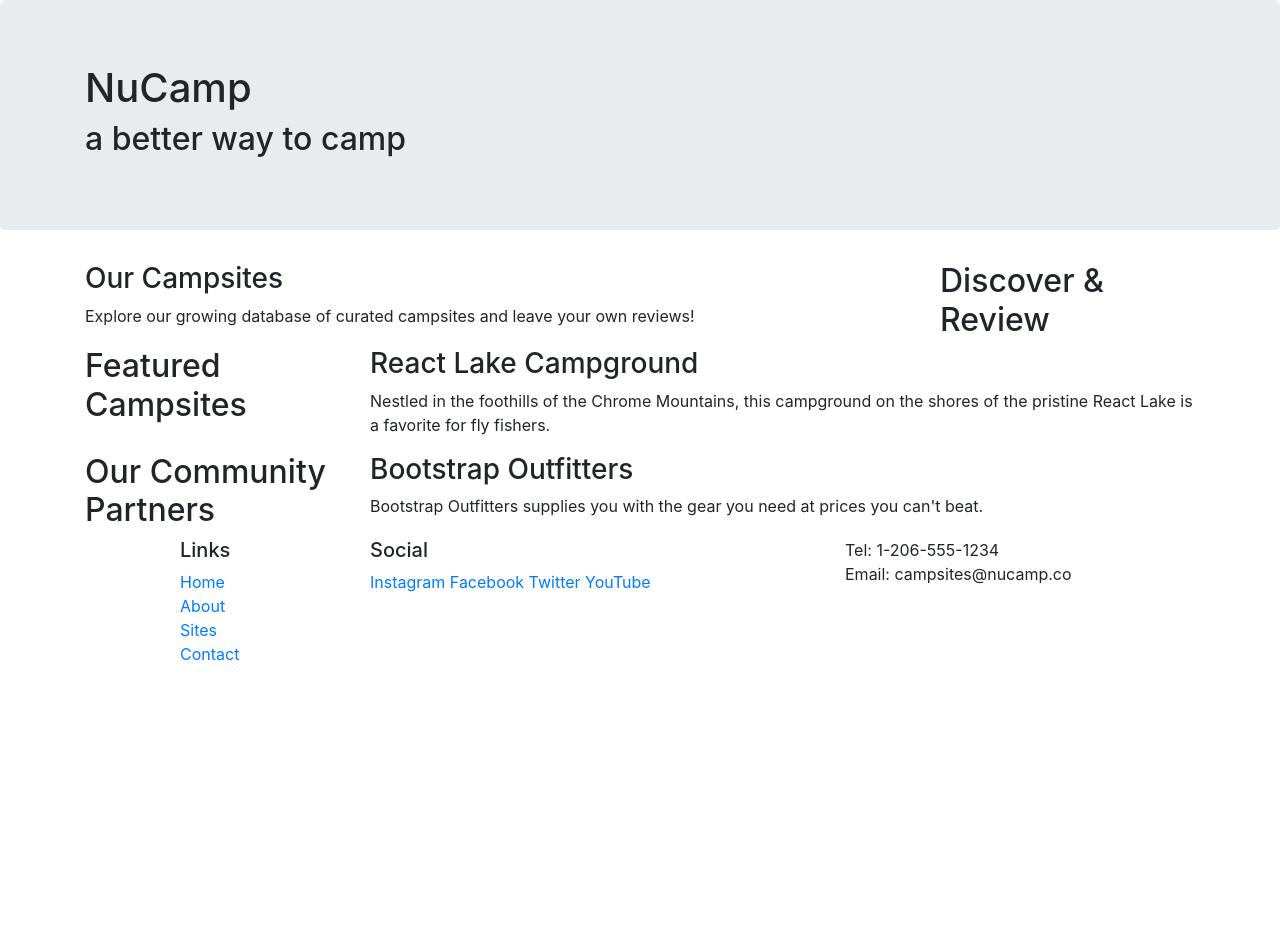
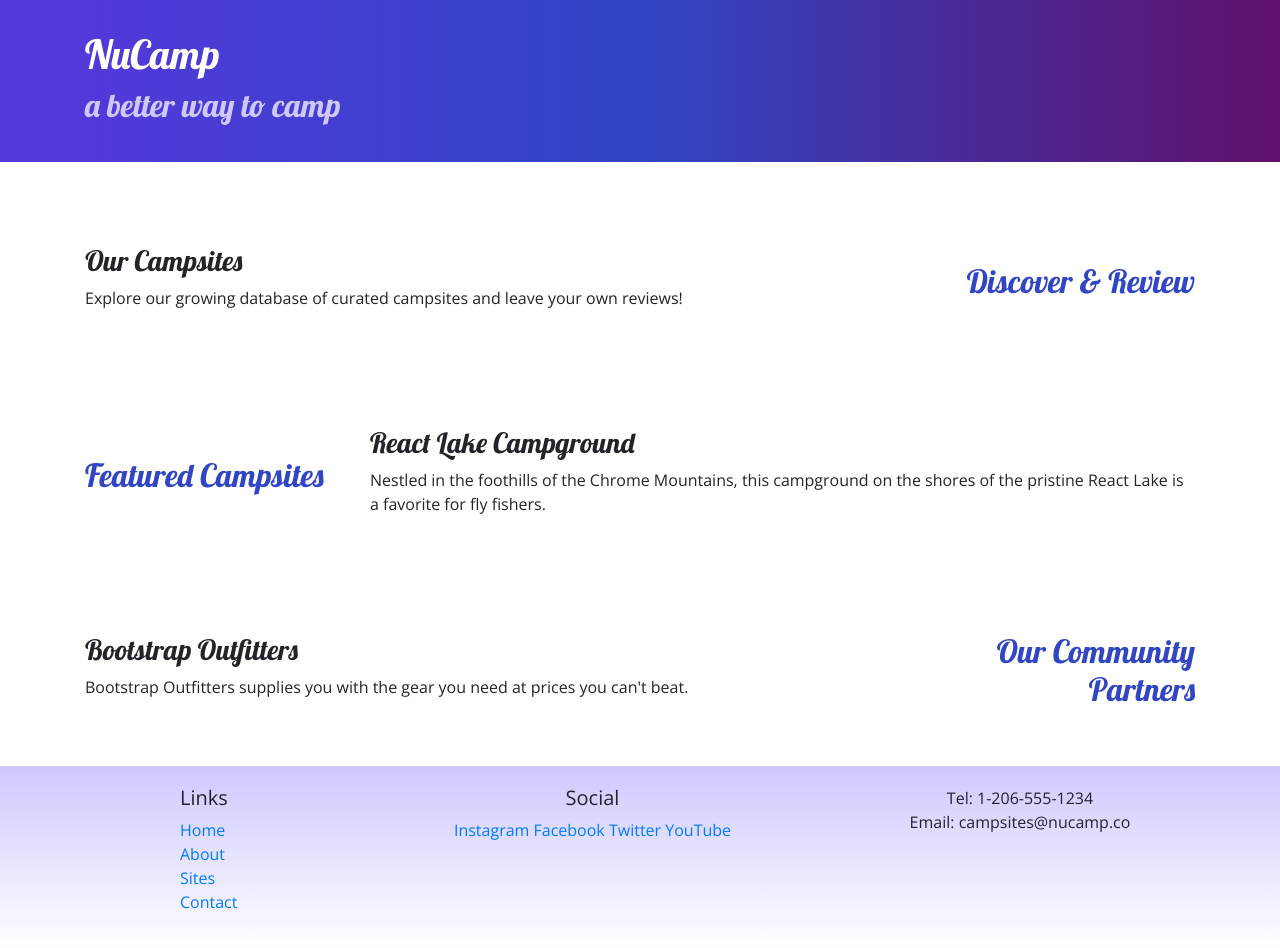
Before and after one commit to ttewabe/index.html, a website: page index.html in a window 1280 px wide. Before the commit the page ends 800 px from the top, so only its background shows below. Drawn offline with nearby package versions, Linux system fonts and the light colour scheme.

Commit message:
First commit

```diff
--- /dev/null
+++ b/css/styles.css
@@ -0,0 +1,32 @@
+body {
+    font-family: "Open Sans", sans-serif;
+}
+
+h1, h2, h3 {
+    font-family: "Lobster", cursive;
+}
+
+h2 {
+    color: #3046C5;
+}
+
+header h2 {
+    color: #CEC8FF;
+}
+
+footer {
+    background-image: linear-gradient(#CEC8FF, white);
+    padding: 20px 0;
+}
+
+.jumbotron {
+    padding: 30px;
+    background-image: linear-gradient(to right, #5637DD, #3046C5, #60106B);
+    color: white;
+}
+
+.row-content {
+    padding: 50px 0px;
+
+
+}
--- a/index.html
+++ b/index.html
@@ -5,15 +5,17 @@
          <!-- Required meta tags always come first -->
         <meta charset="utf-8" />
         <meta name="viewport" content="width=device-width, initial-scale=1" />
-
          <!-- Bootstrap CSS -->
         <link rel="stylesheet" href="node_modules/bootstrap/dist/css/bootstrap.min.css" />
+        <!-- Additional CSS must be placed after Bootstrap CSS -->
+        <link rel="stylesheet" href="https://fonts.googleapis.com/css?family=Lobster|Open+Sans" />
+        <link rel="stylesheet" href="css/styles.css" />
         <title>NuCamp: A Better Way To Camp</title>
     </head>
 
 <body>
 
-    <header class="jumbotron">
+    <header class="jumbotron jumbotron-fluid">
         <div class="container">
             <div class="row">
                 <div class="col">
@@ -25,33 +27,33 @@
     </header>
 
     <div class="container">
-        <div class="row">
+        <div class="row row-content align-items-center">
             <div class="col-sm-4 order-sm-last col-md-3">
-                <h2>Discover & Review</h2>
+                <h2 class="text-sm-right">Discover & Review</h2>
             </div>
             <div class="col">
                 <h3>Our Campsites</h3>
-                <p>Explore our growing database of curated campsites and leave your own reviews!</p>
+                <p class=" d-none d-sm-block">Explore our growing database of curated campsites and leave your own reviews!</p>
             </div>
         </div>
 
-        <div class="row">
+        <div class="row row-content align-items-center">
             <div class="col-sm-4 col-md-3">
                 <h2>Featured Campsites</h2>
             </div>
             <div class="col">
                 <h3>React Lake Campground</h3>
-                <p>Nestled in the foothills of the Chrome Mountains, this campground on the shores of the pristine React Lake is a favorite for fly fishers.</p>
+                <p class=" d-none d-sm-block">Nestled in the foothills of the Chrome Mountains, this campground on the shores of the pristine React Lake is a favorite for fly fishers.</p>
             </div>
         </div>
 
-        <div class="row">
-            <div class="col-sm-4 col-md-3">
-                <h2>Our Community Partners</h2>
+        <div class="row row-content align-items-center ">
+            <div class="col-sm-4 order-sm-last col-md-3">
+                <h2 class="text-sm-right">Our Community Partners</h2>
             </div>
             <div class="col">
                 <h3>Bootstrap Outfitters</h3>
-                <p>Bootstrap Outfitters supplies you with the gear you need at prices you can't beat.</p>
+                <p class=" d-none d-sm-block">Bootstrap Outfitters supplies you with the gear you need at prices you can't beat.</p>
             </div>
         </div>
     </div>
@@ -63,19 +65,19 @@
                     <h5>Links</h5>
                     <ul class="list-unstyled">
                         <li><a href="#">Home</a></li>
-                        <li><a href="#">About</a></li>
+                        <li><a href="aboutus.html">About</a></li>
                         <li><a href="#">Sites</a></li>
                         <li><a href="#">Contact</a></li>
                     </ul>
                 </div>
-                <div class="col-6 col-sm-5">
+                <div class="col-6 col-sm-5 text-center">
                     <h5>Social</h5>
                     <a href="http://instagram.com/">Instagram</a>
                     <a href="http://facebook.com/">Facebook</a>
                     <a href="http://twitter.com/">Twitter</a>
                     <a href="http://youtube.com/">YouTube</a>
                 </div>
-                <div class="col-sm-4">
+                <div class="col-sm-4 text-center">
                     Tel: 1-206-555-1234<br />
                     Email: campsites@nucamp.co
                 </div>
```
Also changed, not shown: aboutus.html (added, +90 -0 lines). Lines whose indentation alone changed are shown as unchanged.
